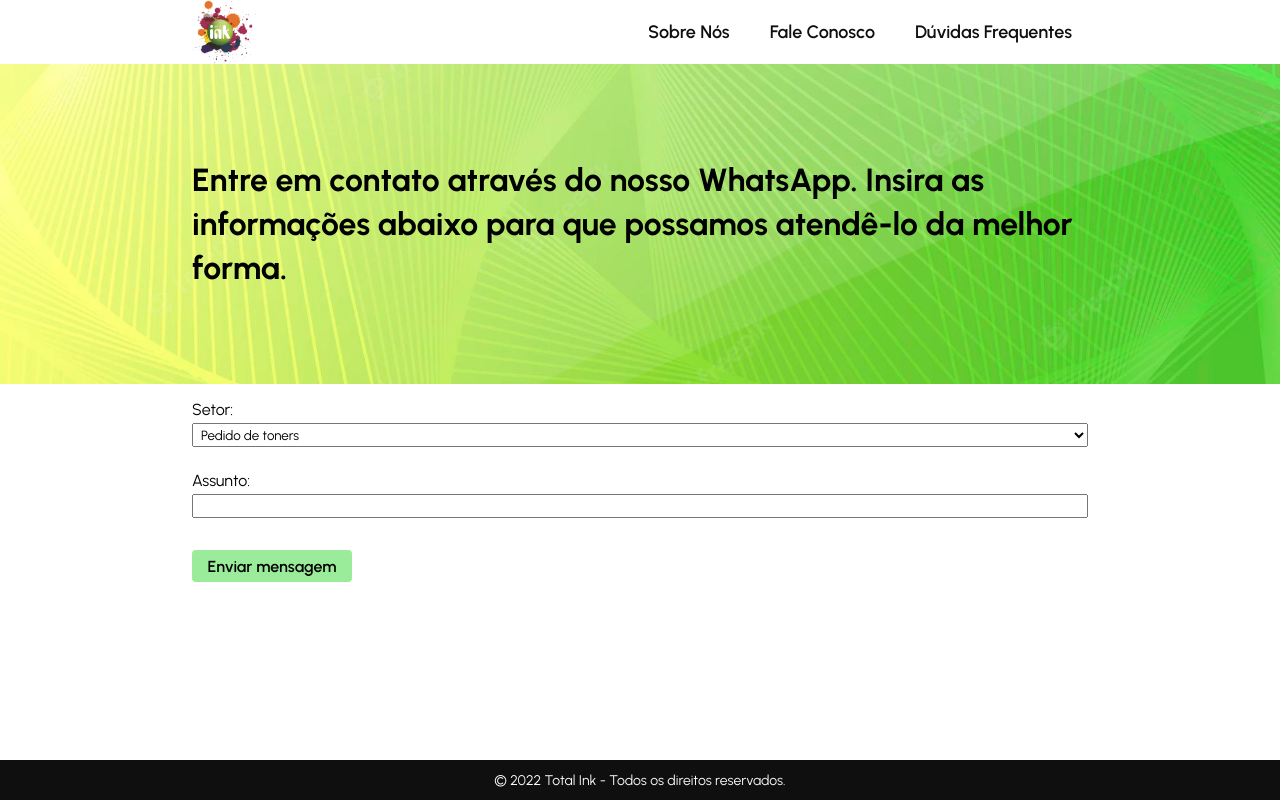
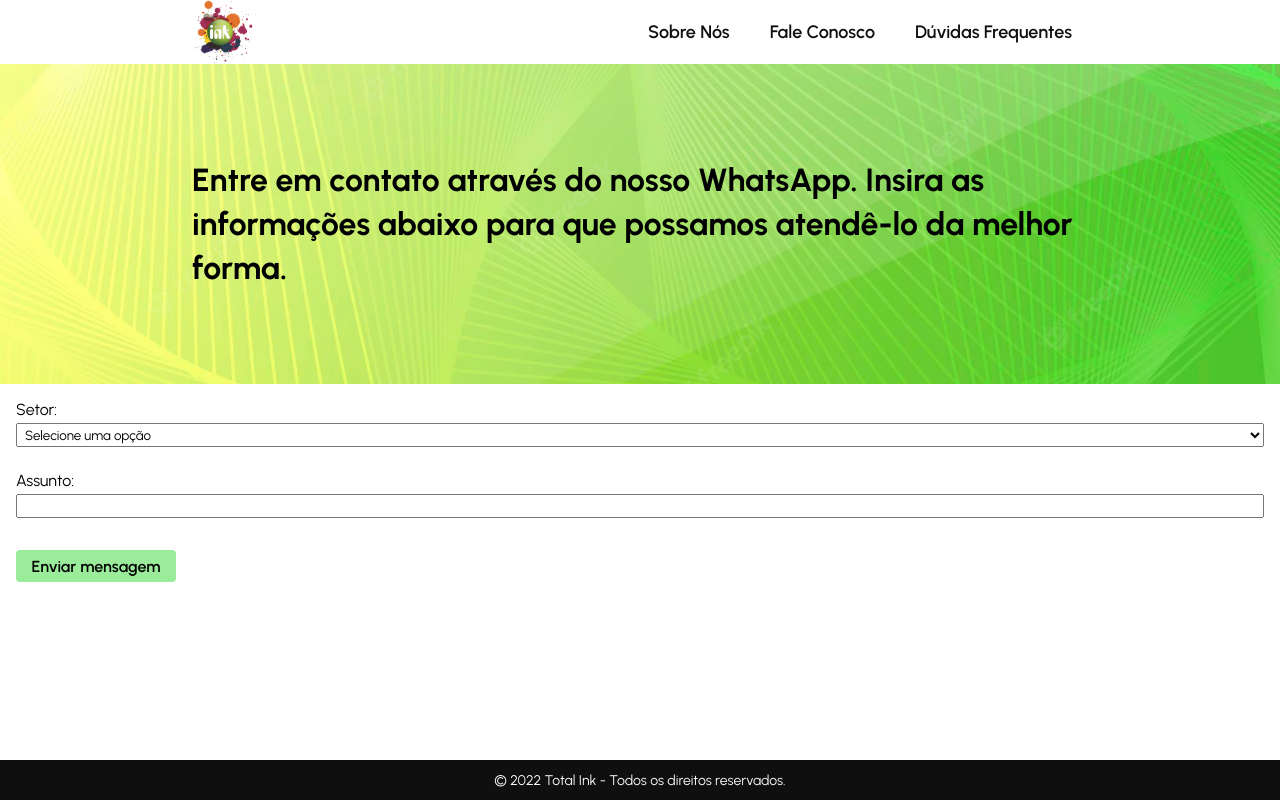
Before and after one commit to diegonacif/totalink-page, a React (Vite) app: page /contact in a window 1280 px wide. Built offline with nearby package versions, Linux system fonts and the light colour scheme.

Commit message:
feat: yup validation

```diff
--- a/package.json
+++ b/package.json
@@ -9,6 +9,7 @@
     "preview": "vite preview"
   },
   "dependencies": {
+    "@hookform/resolvers": "^2.9.10",
     "@react-spring/web": "^9.5.5",
     "hamburger-react": "^2.5.0",
     "phosphor-react": "^1.4.1",
@@ -16,7 +17,8 @@
     "react-dom": "^18.2.0",
     "react-hook-form": "^7.40.0",
     "react-router-dom": "^6.4.2",
-    "usehooks-ts": "^2.9.1"
+    "usehooks-ts": "^2.9.1",
+    "yup": "^0.32.11"
   },
   "devDependencies": {
     "@types/react": "^18.0.17",
--- a/src/css/App.css
+++ b/src/css/App.css
@@ -828,25 +828,25 @@
   padding: 0 1rem;
   text-align: center;
 }
-.request-quote-container section {
+.request-quote-container form {
   display: flex;
   flex-direction: column;
   padding: 1rem;
 }
-.request-quote-container section .form-input-wp {
+.request-quote-container form .form-input-wp {
   display: flex;
   flex-direction: column;
 }
-.request-quote-container section .form-input-wp:not(:first-child) {
+.request-quote-container form .form-input-wp:not(:first-child) {
   margin-top: 1.5rem;
 }
-.request-quote-container section .form-input-wp :is(input, select) {
+.request-quote-container form .form-input-wp :is(input, select) {
   width: 100%;
   height: 1.5rem;
   margin-top: 0.25rem;
   padding: 0 0.25rem;
 }
-.request-quote-container section a {
+.request-quote-container form button {
   display: flex;
   align-items: center;
   justify-content: center;
@@ -855,6 +855,8 @@
   margin-top: 2rem;
   background-color: rgb(154, 236, 154);
   border-radius: 4px;
+  border: 0;
+  font-size: 1rem;
   font-weight: 600;
 }
 @media only screen and (min-width: 600px) {
--- a/src/pages/ContactUs/ContactUs.jsx
+++ b/src/pages/ContactUs/ContactUs.jsx
@@ -1,5 +1,7 @@
 import { useEffect, useState, useRef } from 'react';
 import { useForm } from 'react-hook-form';
+import { yupResolver } from '@hookform/resolvers/yup';
+import * as yup from "yup";
 import { useBreakpoint } from '../../hooks/useBreakpoint';
 import '../../css/App.css';
 
@@ -53,14 +55,22 @@ export const ContactUs = () => {
     config: { duration: 400, easing: easings.easeInOutCubic },
   });
 
-  // Controlador Hook Form
+  // Yup Validation
+  const schema = yup.object({
+    department: yup.string().required(),
+    subject: yup.string().required(),
+  }).required();
+
+  // Hook Form Controller
   const {
     watch,
     register,
     setValue,
-    getValues
+    getValues,
+    formState: { errors }
   } = useForm({
-    mode: "all"
+    mode: "all",
+    resolver: yupResolver(schema)
   });
 
   // Whatsapp //
@@ -78,6 +88,19 @@ export const ContactUs = () => {
     );
   }, [watch("department"), watch("subject")])
 
+  // Conditional Button
+  const [isButtonDisabled, setIsButtonDisabled] = useState(true);
+  useEffect(() => {
+    errors.subject !== undefined ?
+    setIsButtonDisabled(true) :
+    setIsButtonDisabled(false)
+  }, [watch()])
+
+  console.log(errors.subject);
+  // console.log(isButtonDisabled);
+
+
+
   return (
     <>
       <Header />
@@ -85,10 +108,11 @@ export const ContactUs = () => {
         <header>
           <h1>Entre em contato através do nosso WhatsApp. Insira as informações abaixo para que possamos atendê-lo da melhor forma.</h1>
         </header>
-        <section>
+        <form>
           <div className="form-input-wp">
             <label>Setor:</label>
-            <select type="text" {...register("department")}>
+            <select type="text" defaultValue={""} {...register("department")}>
+              <option value="" disabled>Selecione uma opção</option>
               <option value="Pedido de toner">Pedido de toners</option>
               <option value="Problemas técnicos">Problemas técnicos</option>
               <option value="Setor financeiro">Setor financeiro</option>
@@ -97,15 +121,19 @@ export const ContactUs = () => {
           </div>
           <div className="form-input-wp">
             <label>Assunto:</label>
-            <input type="text" {...register("subject")} />
+            <input
+              type="text"
+              id="subject"
+              aria-invalid={errors.subject ? "true" : "false"}
+              {...register("subject")} />
           </div>
-          <a
-            href={whatsappAdress + encodeURI(whatsappMessage)}
-            target="_blank"
+          <button
+            onClick={() => {window.open(whatsappAdress + encodeURI(whatsappMessage))}}
+            disabled={isButtonDisabled}
           >
-              Enviar mensagem
-          </a>
-        </section>
+            Enviar mensagem
+          </button>
+        </form>
         <CopyrightFooter />
       </div>
     </>
--- a/src/pages/ContactUs/_ContactUs.scss
+++ b/src/pages/ContactUs/_ContactUs.scss
@@ -63,7 +63,7 @@
     }
   }
 
-  section {
+  form {
     display: flex;
     flex-direction: column;
     padding: 1rem;
@@ -84,7 +84,7 @@
       }
 
     }
-    a {
+    button {
       display: flex;
       align-items: center;
       justify-content: center;
@@ -93,6 +93,8 @@
       margin-top: 2rem;
       background-color: rgb(154, 236, 154);
       border-radius: 4px;
+      border: 0;
+      font-size: 1rem;
       font-weight: 600;
     }
   }
```
Also changed, not shown: 2 other files (tests, documents, lock files or other folders).
